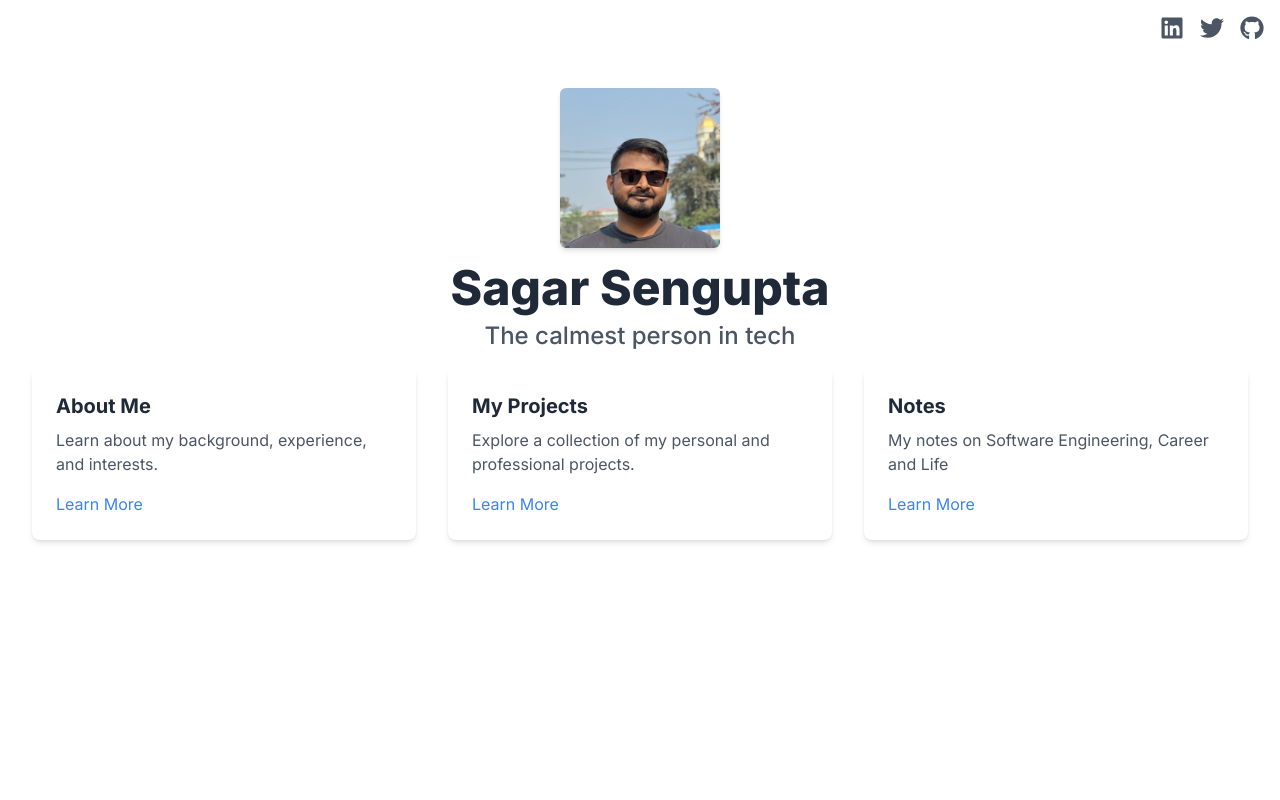
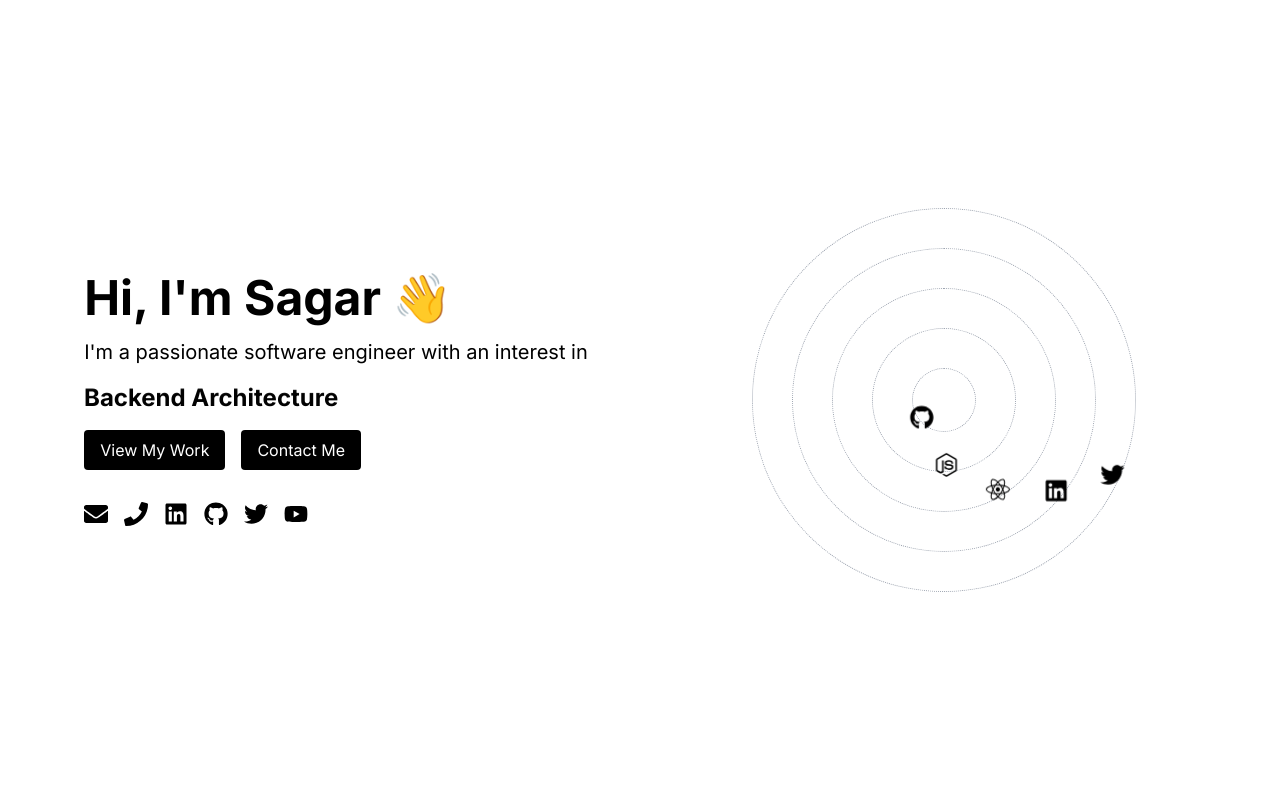
Before and after one commit to sagars01/sagar_codes_portfolio, a Next.js app: page / in a window 1280 px wide. Shown: the top 800 px of the page. Built offline with nearby package versions, Linux system fonts and the light colour scheme.

Commit message:
Complete revamp

```diff
--- a/package.json
+++ b/package.json
@@ -9,6 +9,7 @@
     "lint": "next lint"
   },
   "dependencies": {
+    "framer-motion": "^11.2.6",
     "next": "14.1.0",
     "react": "^18",
     "react-dom": "^18",
--- /dev/null
+++ b/src/app/components/LandingV2/HeroText.js
@@ -0,0 +1,69 @@
+// components/HeroText.js
+'use client';
+
+import React, { useState, useEffect } from 'react';
+import { motion, AnimatePresence } from 'framer-motion';
+import { FaEnvelope, FaPhone, FaLinkedin, FaGithub, FaTwitter, FaYoutube } from 'react-icons/fa';
+import constants from '../../../constants/LandingV2.json';
+
+const iconsMap = {
+    email: <FaEnvelope />,
+    phone: <FaPhone />,
+    linkedin: <FaLinkedin />,
+    github: <FaGithub />,
+    twitter: <FaTwitter />,
+    youtube: <FaYoutube />
+};
+
+const HeroText = () => {
+    const { greeting, description, rotatingTexts, buttons, contactIcons } = constants.heroText;
+    const [index, setIndex] = useState(0);
+
+    useEffect(() => {
+        const interval = setInterval(() => {
+            setIndex(prev => (prev + 1) % rotatingTexts.length);
+        }, 5000); // Change text every 5 seconds
+        return () => clearInterval(interval);
+    }, []);
+
+    return (
+        <div className="font-sans">
+            <h1 className="text-5xl font-bold mb-4">
+                {greeting}
+            </h1>
+            <p className="text-xl mb-4">
+                {description}
+            </p>
+            <div className="relative h-12"> {/* Fixed height to match the text height */}
+                <AnimatePresence>
+                    <motion.div
+                        key={rotatingTexts[index]}
+                        initial={{ opacity: 0, rotateX: 90 }}
+                        animate={{ opacity: 1, rotateX: 0 }}
+                        exit={{ opacity: 0, rotateX: -90 }}
+                        transition={{ duration: 0.5 }}
+                        className="absolute w-full text-2xl font-bold"
+                    >
+                        {rotatingTexts[index]}
+                    </motion.div>
+                </AnimatePresence>
+            </div>
+            <div className="flex space-x-4 mb-8">
+                {buttons.map(button => (
+                    <a key={button.text} href={button.href} className="px-4 py-2 bg-black text-white rounded hover:bg-gray-800">
+                        {button.text}
+                    </a>
+                ))}
+            </div>
+            <div className="flex space-x-4">
+                {contactIcons.map(icon => (
+                    <a key={icon.type} href={icon.href} className="text-2xl">
+                        {iconsMap[icon.type]}
+                    </a>
+                ))}
+            </div>
+        </div>
+    );
+};
+
+export default HeroText;
--- /dev/null
+++ b/src/app/components/LandingV2/OrbitingIcons.js
@@ -0,0 +1,69 @@
+'use client';
+
+import React from 'react';
+import { motion } from 'framer-motion';
+import { FaGithub, FaReact, FaNodeJs, FaLinkedin, FaTwitter } from 'react-icons/fa';
+
+const OrbitingIcons = () => {
+    const icons = [
+        { id: 1, icon: <FaGithub size={24} />, duration: 10 },
+        { id: 2, icon: <FaNodeJs size={24} />, duration: 12 },
+        { id: 3, icon: <FaReact size={24} />, duration: 14 },
+        { id: 4, icon: <FaLinkedin size={24} />, duration: 16 },
+        { id: 5, icon: <FaTwitter size={24} />, duration: 18 }
+    ];
+
+    return (
+        <div className="relative w-96 h-96 flex items-center justify-center">
+            {/* Central point */}
+            {/* <div className="absolute w-2 h-2 bg-black rounded-full"></div> */}
+
+            {/* Concentric Circles */}
+            <div className="absolute w-full h-full border border-dotted border-gray-400 rounded-full"></div>
+            <div className="absolute w-[calc(100%-5rem)] h-[calc(100%-5rem)] border border-dotted border-gray-400 rounded-full"></div>
+            <div className="absolute w-[calc(100%-10rem)] h-[calc(100%-10rem)] border border-dotted border-gray-400 rounded-full"></div>
+            <div className="absolute w-[calc(100%-15rem)] h-[calc(100%-15rem)] border border-dotted border-gray-400 rounded-full"></div>
+            <div className="absolute w-[calc(100%-20rem)] h-[calc(100%-20rem)] border border-dotted border-gray-400 rounded-full"></div>
+
+            {icons.map((icon, index) => {
+                const orbitRadius = 40 + index * 40; // Adjust radius as needed
+
+                return (
+                    <motion.div
+                        key={icon.id}
+                        className="absolute"
+                        style={{
+                            width: `${orbitRadius * 2}px`,
+                            height: `${orbitRadius * 2}px`,
+                            left: `calc(50% - ${orbitRadius}px)`,
+                            top: `calc(50% - ${orbitRadius + 1}px)`,
+                            transformOrigin: `${orbitRadius}px ${orbitRadius}px`,
+                        }}
+                        animate={{ rotate: 360 }}
+                        transition={{ duration: icon.duration, repeat: Infinity, ease: 'linear' }}
+                    >
+                        <motion.div
+                            className="absolute flex items-center justify-center"
+                            style={{
+                                width: '2rem',
+                                height: '2rem',
+                                left: '50%',
+                                top: '0',
+                                transform: 'translateX(-50%) rotate(0deg)',
+                            }}
+                            animate={{ rotate: -360 }}
+                            transition={{ duration: icon.duration, repeat: Infinity, ease: 'linear' }}
+                        >
+
+                            {icon.icon}
+
+
+                        </motion.div>
+                    </motion.div>
+                );
+            })}
+        </div>
+    );
+};
+
+export default OrbitingIcons;
--- /dev/null
+++ b/src/app/components/LandingV2/landingV2.js
@@ -0,0 +1,16 @@
+import HeroText from './HeroText';
+import OrbitingIcons from './OrbitingIcons';
+
+export default function LandingV2() {
+    return (
+        <section className="flex flex-col lg:flex-row justify-center items-center h-screen p-8 bg-white">
+            <div className="w-full lg:w-1/2 flex items-center justify-center h-full">
+                <HeroText />
+            </div>
+            <div className="w-full lg:w-1/2 flex items-center justify-center h-full">
+                <OrbitingIcons />
+            </div>
+        </section>
+
+    );
+}
--- a/src/app/globals.css
+++ b/src/app/globals.css
@@ -1,33 +1,4 @@
+@import url('https://fonts.googleapis.com/css2?family=Inter:wght@400;700&display=swap');
 @tailwind base;
 @tailwind components;
 @tailwind utilities;
-
-/* :root {
-  --foreground-rgb: 0, 0,
-  --background-start-rgb: 214, 219, 220;
-  --background-end-rgb: 255, 255, 255;
-}
-
-@media (prefers-color-scheme: dark) {
-  :root {
-    --foreground-rgb: 255, 255, 255;
-    --background-start-rgb: 0, 0, 0;
-    --background-end-rgb: 0, 0, 0;
-  }
-}
-
-body {
-  color: rgb(var(--foreground-rgb));
-  background: linear-gradient(
-      to bottom,
-      transparent,
-      rgb(var(--background-end-rgb))
-    )
-    rgb(var(--background-start-rgb));
-}
-
-@layer utilities {
-  .text-balance {
-    text-wrap: balance;
-  }
-} */
--- a/src/app/layout.js
+++ b/src/app/layout.js
@@ -3,7 +3,7 @@ import "./globals.css";
 
 const inter = Inter({ subsets: ["latin"] });
 
-const imgUrl = "/imgs/og.png"
+const imgUrl = "/imgs/og.png";
 
 export const metadata = {
   title: "Welcome to Sagarmoy Sengupta Web",
@@ -35,7 +35,7 @@ export const metadata = {
 export default function RootLayout({ children }) {
   return (
     <html lang="en">
-      <body className={inter.className}>{children}</body>
+      <body>{children}</body>
     </html>
   );
 }
--- a/src/app/page.js
+++ b/src/app/page.js
@@ -1,10 +1,9 @@
-import Image from "next/image";
-import Landing from './components/LandingPage/landing'
+import LandingV2 from "./components/LandingV2/landingV2";
 
 export default function Home() {
   return (
     <>
-      <Landing />
+      <LandingV2 />
     </>
   );
 }
--- /dev/null
+++ b/src/constants/landingV2.json
@@ -0,0 +1,49 @@
+{
+    "heroText": {
+        "name": "Sagar",
+        "greeting": "Hi, I'm Sagar 👋",
+        "description": "I'm a passionate software engineer with an interest in",
+        "rotatingTexts": [
+            "Software Architecture",
+            "Backend Architecture",
+            "Frontend Engineering",
+            "Database Optimisation"
+        ],
+        "buttons": [
+            {
+                "text": "View My Work",
+                "href": "#work"
+            },
+            {
+                "text": "Contact Me",
+                "href": "#contact"
+            }
+        ],
+        "contactIcons": [
+            {
+                "type": "email",
+                "href": "mailto:example@example.com"
+            },
+            {
+                "type": "phone",
+                "href": "tel:+123456789"
+            },
+            {
+                "type": "linkedin",
+                "href": "https://linkedin.com/in/johndoe"
+            },
+            {
+                "type": "github",
+                "href": "https://github.com/johndoe"
+            },
+            {
+                "type": "twitter",
+                "href": "https://twitter.com/johndoe"
+            },
+            {
+                "type": "youtube",
+                "href": "https://youtube.com/johndoe"
+            }
+        ]
+    }
+}
--- a/tailwind.config.js
+++ b/tailwind.config.js
@@ -12,6 +12,9 @@ module.exports = {
         "gradient-conic":
           "conic-gradient(from 180deg at 50% 50%, var(--tw-gradient-stops))",
       },
+      fontFamily: {
+        sans: ['Inter', 'sans-serif'],
+      },
     },
   },
   plugins: [],
```
Also changed, not shown: 1 other file (tests, documents, lock files or other folders).
